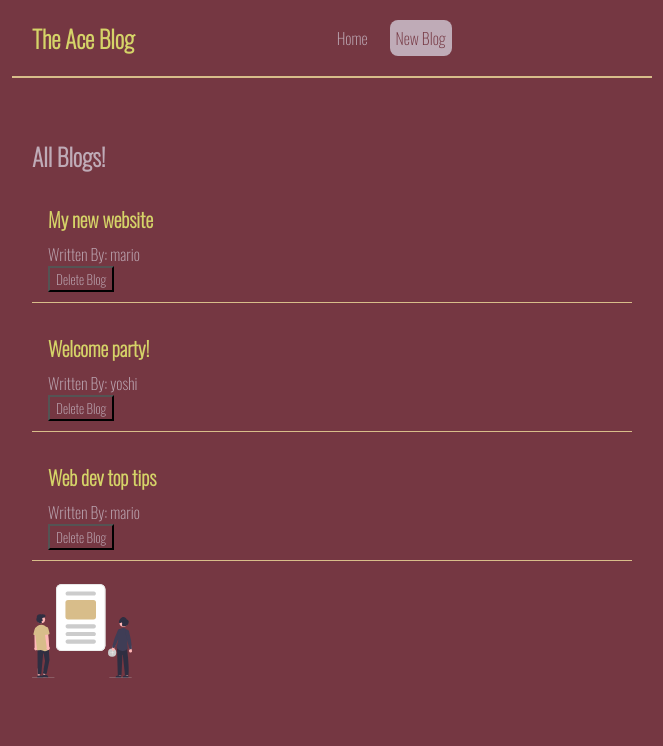
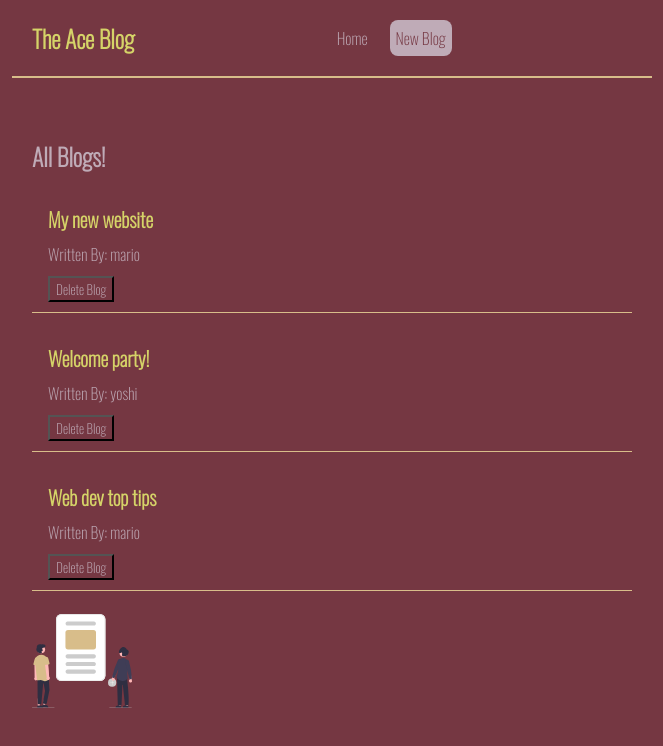
Before and after one commit to AmandeepSingh789/Blog, a React (Create React App) app in the folder aces-blog/: page / in a window 1280 px wide. Shown: the top 746 px of the page, without its empty margins (308-971 px from the left). Built offline with nearby package versions, Linux system fonts and the light colour scheme.

Commit message:
added delete blog button

```diff
--- a/aces-blog/src/BlogList.js
+++ b/aces-blog/src/BlogList.js
@@ -10,7 +10,7 @@ const BlogList = ({blogs,title,handleDelete}) => {
             <div className="blog-preview" key ={blog.id}>
                 <h2>{blog.title}</h2>
                 <p>Written By: {blog.author}</p>
-                <button onClick ={() => handleDelete(blog.id) }>Delete Blog</button>
+                <button className= "delete-button" onClick ={() => handleDelete(blog.id) }>Delete Blog</button>
             </div>
         ))}
     </div>
--- a/aces-blog/src/index.css
+++ b/aces-blog/src/index.css
@@ -66,3 +66,13 @@
   width: 100px;
   height:100px;
 }
+
+.delete-button{
+  margin-top: 10px;
+  transition: transform 0.2s;
+}
+.delete-button:hover{
+  cursor: pointer;
+  transform: scale(1.1);
+  color: #d5d368;
+}
```
